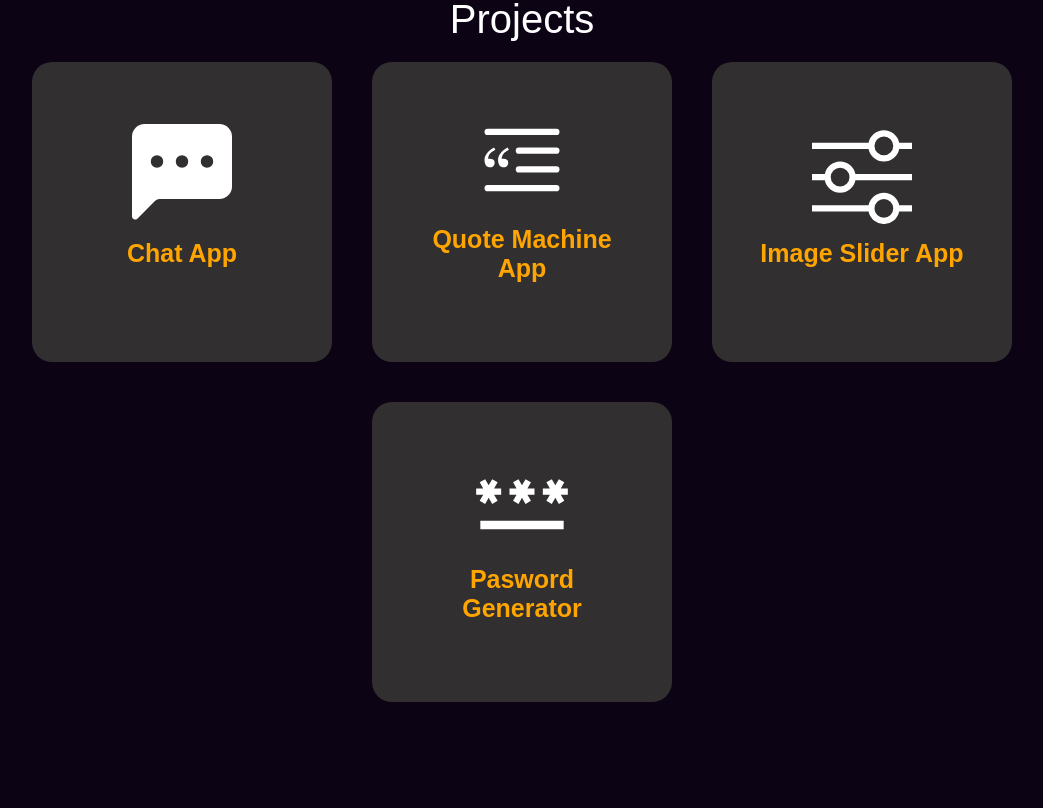
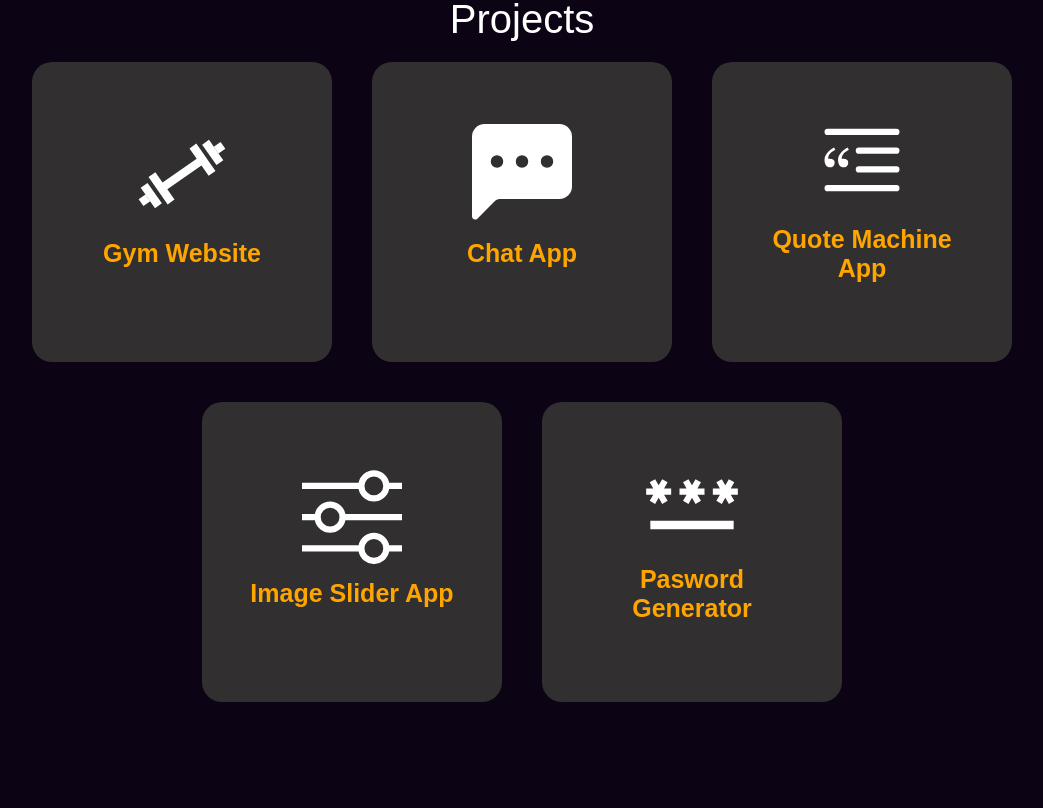
Before and after one commit to Matej404/portfolio, a React (Create React App) app: page / in a window 1280 px wide. Shown: the part 1400-2208 px from the top of the page, without its empty margins (118-1161 px from the left). Built offline with nearby package versions, Linux system fonts and the light colour scheme.

Commit message:
added project gym website

```diff
--- a/src/web/projects/projectArry.js
+++ b/src/web/projects/projectArry.js
@@ -1,7 +1,17 @@
 import {BsFillChatLeftDotsFill, BsBlockquoteLeft, BsSliders} from 'react-icons/bs';
 import {MdPassword} from 'react-icons/md';
+import { CgGym } from 'react-icons/cg';
 
 export const projects = [
+    {
+        id: "gym",
+        icon: <CgGym className='project-icon' />,
+        name: "Gym Website",
+        ghPages: "https://matej404.github.io/TimGym/",
+        ghCode: "https://github.com/Matej404/TimGym",
+        techStack:"React, React-router-dom, Node.js",
+        about: "Lorem Ipsum is simply dummy text of the printing and typesetting industry."
+    },
     {
         id: "chat",
         icon: <BsFillChatLeftDotsFill className='project-icon' />,
```
